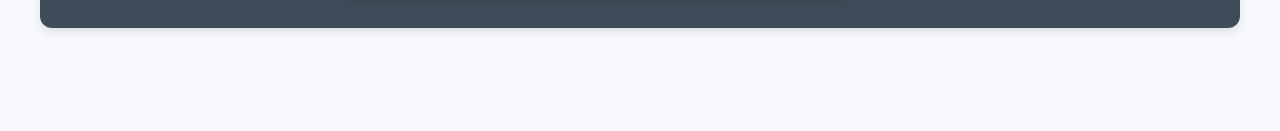
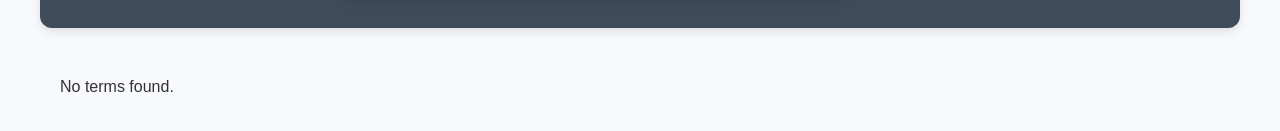
Before and after one commit to sampada010/serverless-cloud-dictionary, a React (Create React App) app: page / in a window 1280 px wide. Shown: the part 175-306 px from the top of the page. Built offline with nearby package versions, Linux system fonts and the light colour scheme.

Commit message:
changes2

```diff
--- a/src/App.js
+++ b/src/App.js
@@ -6,27 +6,40 @@ const App = () => {
   const [terms, setTerms] = useState([]);
   const [searchTerm, setSearchTerm] = useState('');
   const [filteredTerms, setFilteredTerms] = useState([]);
+  const [error, setError] = useState('');
 
-  const apiUrl = 'https://951skqkgp9.execute-api.ap-south-1.amazonaws.com/dev'; // Replace with your API Gateway URL
+  const apiUrl = 'https://951skqkgp9.execute-api.ap-south-1.amazonaws.com/dev';
 
   const handleSearch = () => {
     console.log('Fetching data from API...');
 
+    // Construct the URL based on searchTerm
+    const url = searchTerm
+      ? `${apiUrl}/get-definition?term=${encodeURIComponent(searchTerm)}`
+      : `${apiUrl}/get-definition`;
+
     axios
-      .get(`${apiUrl}/get-definition`)
+      .get(url)
       .then(response => {
-        console.log('API Response:', response.data);
-        const allTerms = response.data || [];
+        console.log('Raw API Response:', response);
+        console.log('Response Data:', response.data);
+
+        // Handle response
+        const allTerms = Array.isArray(response.data) ? response.data : [];
+
         setTerms(allTerms);
 
-        // Filter terms based on searchTerm
+        // Filter terms based on search input
         const filtered = allTerms.filter((term) =>
           term.term.toLowerCase().includes(searchTerm.toLowerCase())
         );
         setFilteredTerms(filtered);
+        setError(''); // Clear previous errors
       })
       .catch(error => {
         console.error('Error fetching data:', error);
+        setError('Failed to fetch data from API.');
+        setFilteredTerms([]);
       });
   };
 
@@ -40,15 +53,22 @@ const App = () => {
           value={searchTerm}
           onChange={(e) => setSearchTerm(e.target.value)}
         />
-        <button onClick={handleSearch}>Search</button> {/* Add Search button */}
+        <button onClick={handleSearch}>Search</button>
       </header>
+
       <div className="dictionary-container">
-        {filteredTerms.map((term) => (
-          <div key={term.id || term.term} className="card">
-            <h3>{term.term}</h3>
-            <p>{term.definition}</p>
-          </div>
-        ))}
+        {error && <p className="error-message">{error}</p>}
+
+        {filteredTerms.length > 0 ? (
+          filteredTerms.map((term) => (
+            <div key={term.id || term.term} className="card">
+              <h3>{term.term}</h3>
+              <p>{term.definition}</p>
+            </div>
+          ))
+        ) : (
+          <p>{terms.length === 0 ? 'No terms found.' : 'Start typing to search for a term.'}</p>
+        )}
       </div>
     </div>
   );
```
